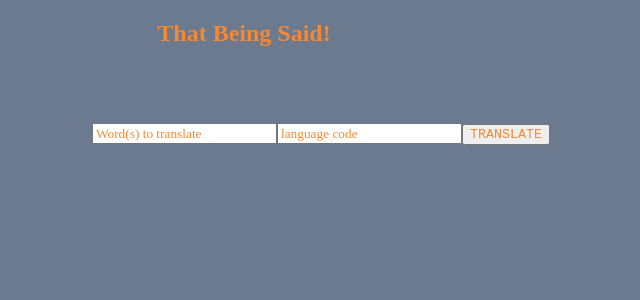
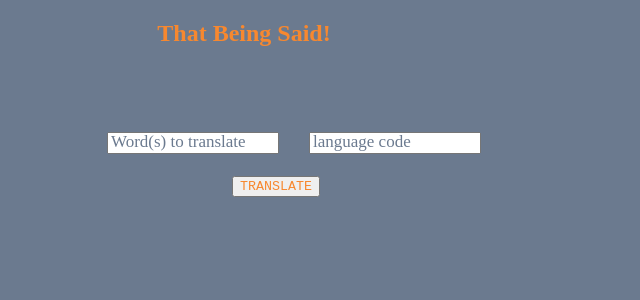
Before and after one commit to glenbuck503/That-Being-Said, a React (Create React App) app: page / in a window 1280 px wide. Shown: the top 300 px of the page, without its empty margins (396-1036 px from the left). Built offline with nearby package versions, Linux system fonts and the light colour scheme.

Commit message:
fix spacing on input forms css

```diff
--- a/src/App.css
+++ b/src/App.css
@@ -69,16 +69,24 @@ img {
   .first input {
    font-family:cursive;
    color:#F7882F;
+   margin: 15px;
 
  }
 
  button {
    font-family: monospace;
    color: #F7882F;
+   margin-left:140px;
  }
 
   ::placeholder {
   font-family:cursive;
-  color:#F7882F;
+  color:#6B7A8F;
+  font-size: 17px;
 
 }
+
+/* .words {
+  margin: 30px;
+  color:#F7882F;
+} */
--- a/src/ReusableForm.js
+++ b/src/ReusableForm.js
@@ -41,14 +41,14 @@ function ReusableForm(props) {
 
   return (
     <React.Fragment>
-        {/* <div className="first"> */}
-        <input className="words"
+        <div className="first">
+          <input
             onChange={handleChange}
 
             type='text'
             name='words'
             placeholder='Word(s) to translate' />
-          {/* </div> */}
+
 
             <input
             onChange={handleChangeLang}
@@ -56,6 +56,7 @@ function ReusableForm(props) {
             type='text'
             name='words'
             placeholder='language code' />
+        </div>
 
 
         <button onClick={onSubmit} >TRANSLATE</button>
```
Lines whose indentation alone changed are shown as unchanged.
